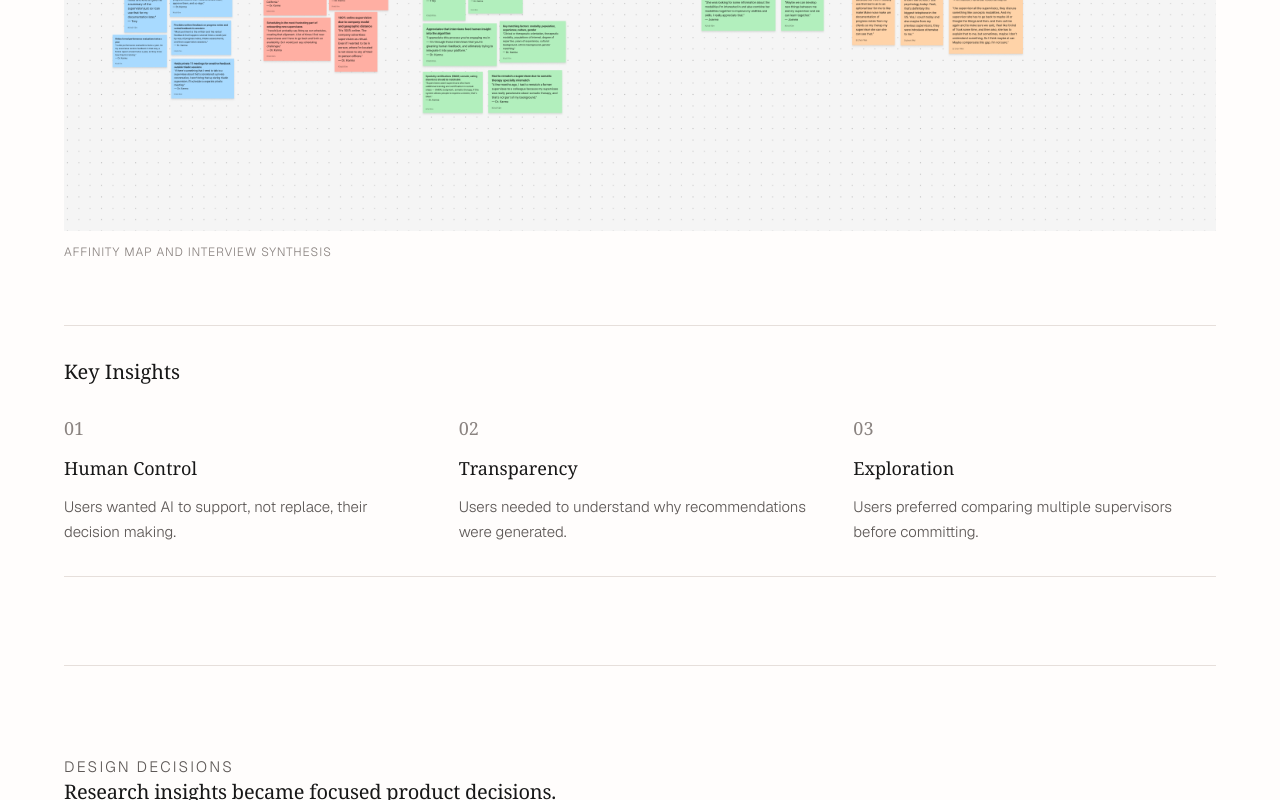
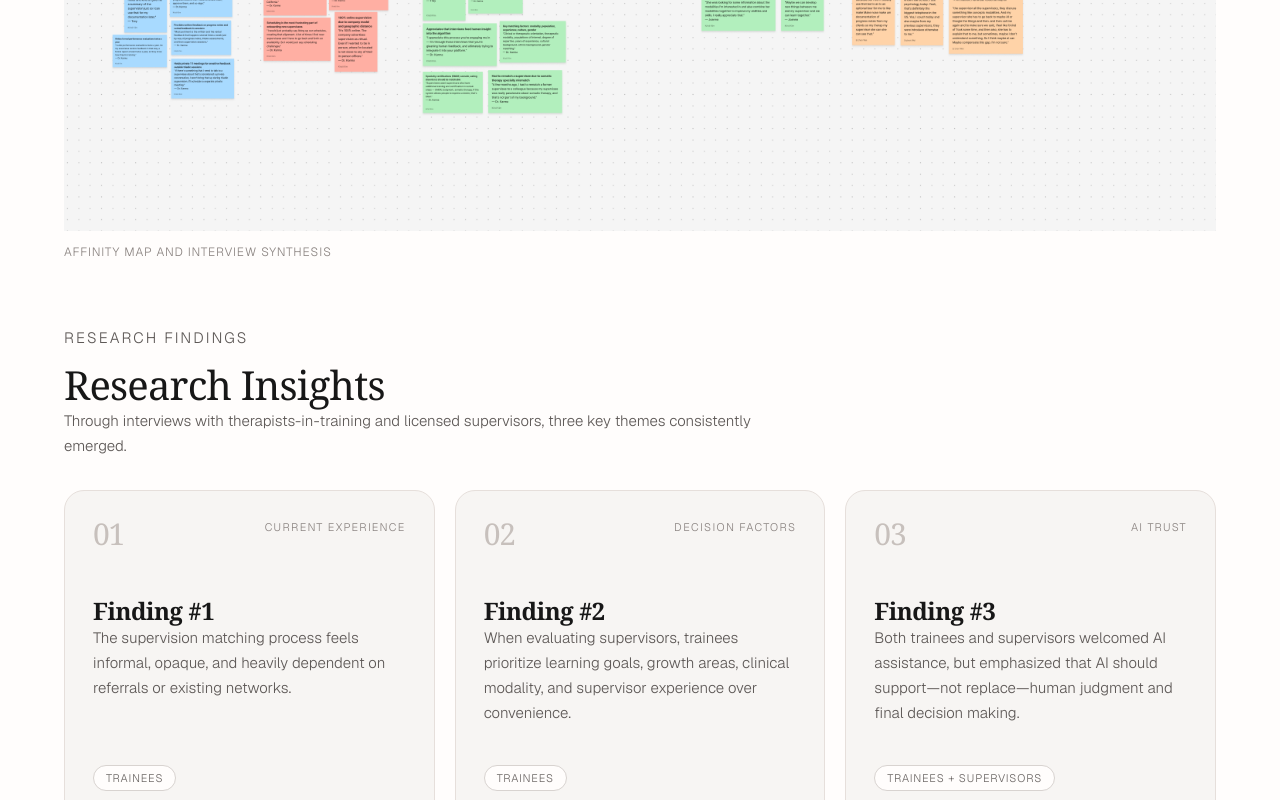
Before and after one commit to krisooti/Portfolio, a Next.js app: page /work/tmind-ai in a window 1280 px wide. Shown: the part 3179-3979 px from the top of the page. Built offline with nearby package versions, Linux system fonts and the light colour scheme.

Commit message:
Redesign MindBridge research insights

```diff
--- a/app/work/[slug]/caseStudies/tmindAi.ts
+++ b/app/work/[slug]/caseStudies/tmindAi.ts
@@ -123,8 +123,9 @@ export const tmindAiCaseStudy: CaseStudyContent = {
       body: "The strongest design decisions came directly from user needs and stakeholder feedback.",
     },
   ],
-  overviewContribution:
-    "I contributed across research, product design, usability testing, interaction flows, and storytelling for the final case study.",
+  overview:
+    "Over six months, in collaboration with Tmind AI, our team designed an AI-powered supervisor matching system that streamlines the search process by providing personalized recommendations, increasing transparency, and helping therapists-in-training confidently find the right supervisor.",
+  overviewContribution: "",
   researchHeading: "Research clarified what users needed before trusting AI.",
   researchCopy:
     "To better understand what therapists-in-training need before trusting AI-generated recommendations, we conducted six 30-minute semi-structured interviews with three supervisors and trainees. We synthesized the findings using affinity mapping and thematic analysis, which directly informed our design decisions and usability testing.",
--- a/app/work/[slug]/caseStudies/types.ts
+++ b/app/work/[slug]/caseStudies/types.ts
@@ -39,6 +39,7 @@ export type CaseStudyContent = {
   solutionScreens: SolutionScreen[];
   reflectionCards: ReflectionCard[];
   overviewLogo?: CaseVisualImage;
+  overview?: string;
   overviewContribution: string;
   researchHeading: string;
   researchCopy: string;
--- a/app/work/[slug]/layouts/CaseStudyParts.tsx
+++ b/app/work/[slug]/layouts/CaseStudyParts.tsx
@@ -281,6 +281,8 @@ export function ProjectCaseIntro({
         <HighlightText>interactive prototyping</HighlightText> from concept to
         final prototype.
       </>
+    ) : content.overview ? (
+      <>{content.overview}</>
     ) : (
       <>
         {project.intro} {content.overviewContribution}
--- a/app/work/[slug]/layouts/MindBridgeCaseStudy.tsx
+++ b/app/work/[slug]/layouts/MindBridgeCaseStudy.tsx
@@ -29,16 +29,22 @@ const researchMethods = [
 
 const insights = [
   {
-    title: "Human Control",
-    body: "Users wanted AI to support, not replace, their decision making.",
+    category: "Current Experience",
+    headline: "Finding #1",
+    body: "The supervision matching process feels informal, opaque, and heavily dependent on referrals or existing networks.",
+    userGroup: "Trainees",
   },
   {
-    title: "Transparency",
-    body: "Users needed to understand why recommendations were generated.",
+    category: "Decision Factors",
+    headline: "Finding #2",
+    body: "When evaluating supervisors, trainees prioritize learning goals, growth areas, clinical modality, and supervisor experience over convenience.",
+    userGroup: "Trainees",
   },
   {
-    title: "Exploration",
-    body: "Users preferred comparing multiple supervisors before committing.",
+    category: "AI Trust",
+    headline: "Finding #3",
+    body: "Both trainees and supervisors welcomed AI assistance, but emphasized that AI should support—not replace—human judgment and final decision making.",
+    userGroup: "Trainees + Supervisors",
   },
 ];
 
@@ -175,22 +181,51 @@ export function MindBridgeCaseStudy({ project, content }: ProjectCaseStudyProps)
               />
             </div>
 
-            <div className="mt-16 border-y border-[#e6dfdb] py-8">
-              <h3 className="m-0 font-serif text-xl font-medium text-[#171717]">
-                <HighlightText>Key Insights</HighlightText>
-              </h3>
-              <div className="mt-7 grid gap-8 md:grid-cols-3">
+            <div className="mt-16">
+              <div className="max-w-[920px]">
+                <p className="m-0 text-[11px] font-light uppercase tracking-[0.14em] text-[#8a8380]">
+                  Research Findings
+                </p>
+
+                <h3 className="mb-0 mt-3 font-serif text-[clamp(28px,4vw,40px)] font-medium leading-[1.15] tracking-[-0.02em] text-[#171717]">
+                  <HighlightText>Research Insights</HighlightText>
+                </h3>
+
+                <p className="mb-0 mt-4 text-[15px] font-light leading-[1.7] text-[#5d5856]">
+                  Through interviews with therapists-in-training and licensed
+                  supervisors, three key themes consistently emerged.
+                </p>
+              </div>
+
+              <div className="mt-8 grid gap-5 md:grid-cols-2 xl:grid-cols-3">
                 {insights.map((insight, index) => (
-                  <article className="grid gap-3" key={insight.title}>
-                    <span className="font-serif text-lg font-medium text-[#8a8380]">
-                      {String(index + 1).padStart(2, "0")}
-                    </span>
-                    <h4 className="m-0 font-serif text-lg font-medium text-[#171717]">
-                      <HighlightText>{insight.title}</HighlightText>
+                  <article
+                    className="group flex min-h-[330px] flex-col rounded-[20px] border border-[#e6dfdb] bg-[#f7f5f3] p-7 transition-all duration-[250ms] ease-out hover:-translate-y-1 hover:border-[#cbc4c0] hover:bg-[#faf8f6] hover:shadow-[0_16px_38px_rgba(17,17,17,0.07)]"
+                    key={insight.category}
+                  >
+                    <div className="flex items-start justify-between gap-5">
+                      <span className="font-serif text-[30px] font-medium leading-none tracking-[-0.04em] text-[#c7c0bc] transition-colors duration-[250ms] group-hover:text-[#8a8380]">
+                        {String(index + 1).padStart(2, "0")}
+                      </span>
+
+                      <span className="text-right text-[11px] font-light uppercase tracking-[0.12em] text-[#8a8380]">
+                        {insight.category}
+                      </span>
+                    </div>
+
+                    <h4 className="mb-0 mt-12 font-serif text-[24px] font-semibold leading-[1.15] tracking-[-0.02em] text-[#171717]">
+                      <HighlightText>{insight.headline}</HighlightText>
                     </h4>
-                    <p className="m-0 text-sm font-light leading-[1.65] text-[#5d5856]">
+
+                    <p className="mb-0 mt-5 text-[14px] font-light leading-[1.7] text-[#5d5856]">
                       {insight.body}
                     </p>
+
+                    <div className="mt-auto pt-8">
+                      <span className="inline-flex rounded-full border border-[#d8d3d0] bg-[#fffdfc] px-3 py-1 text-[11px] font-light uppercase tracking-[0.08em] text-[#6b6664]">
+                        {insight.userGroup}
+                      </span>
+                    </div>
                   </article>
                 ))}
               </div>
```
Also changed, not shown: 1 other file (tests, documents, lock files or other folders).
